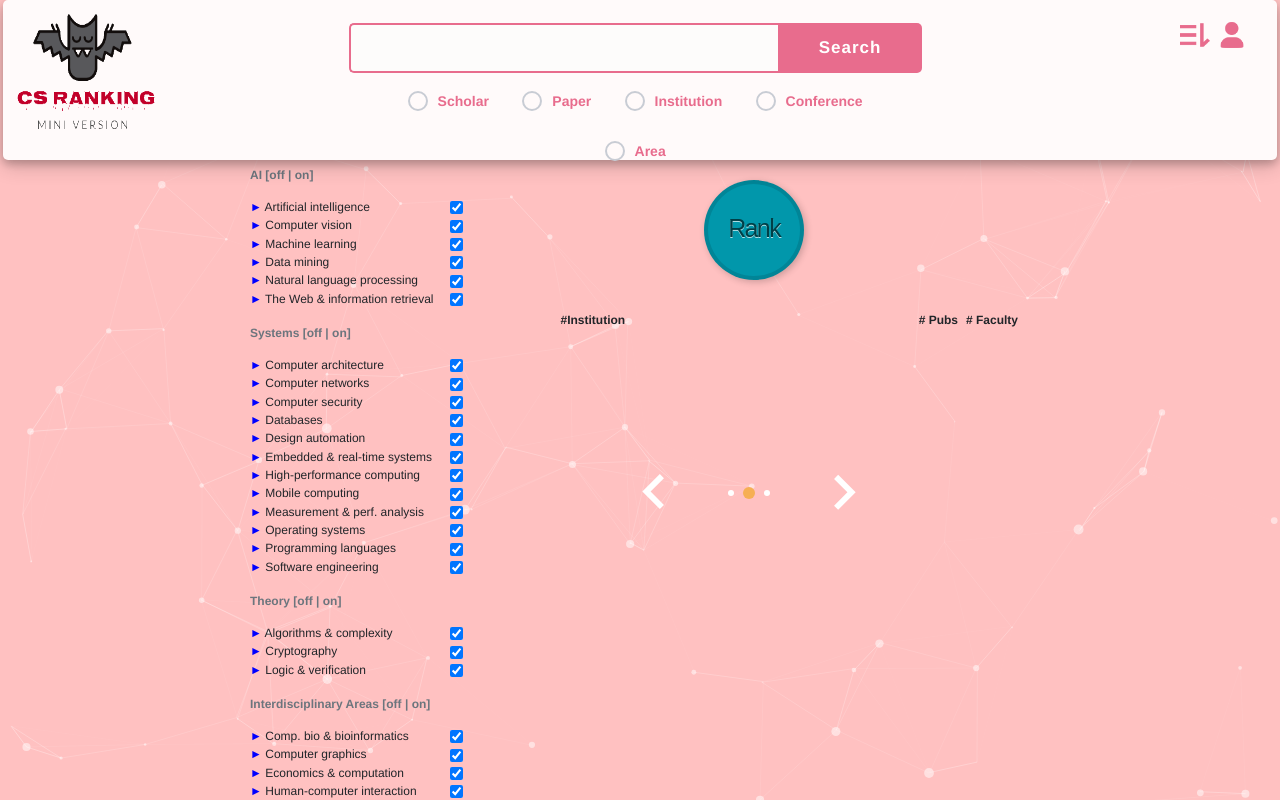
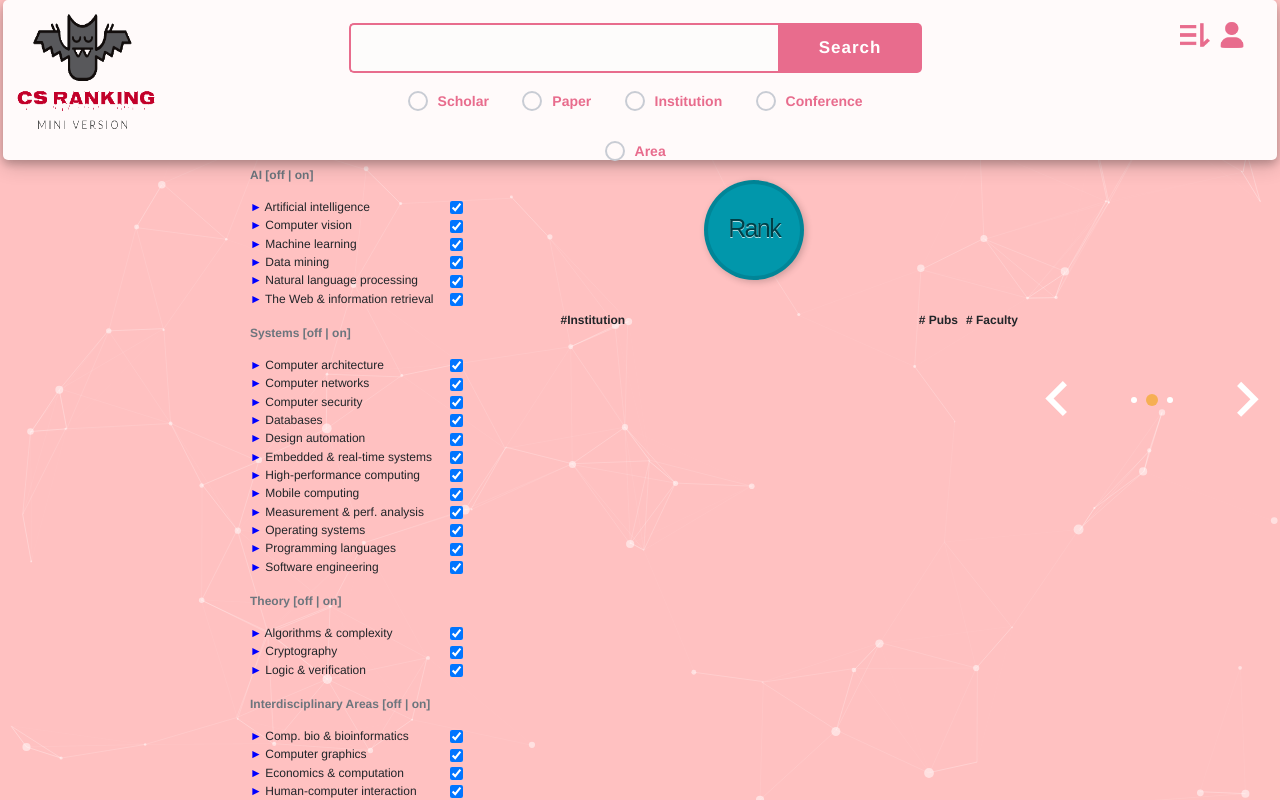
Before and after one commit to Oxer11/Mini-CSRanking, a Django app: page /ranklist in a window 1280 px wide. Run offline with Django 3.2, Linux system fonts and the light colour scheme; data that the repository does not hold is empty; some libraries are stand-ins or nearby versions.

Commit message:
ranklist modified

```diff
--- a/CSRanking/static/new_pagi.css
+++ b/CSRanking/static/new_pagi.css
@@ -1,8 +1,6 @@
 .pagination-wrapper {
   font-size: 0;
-  position: absolute;
   top:50%;
-  left: 50%;
   transform: translate(-50%, -50%);
   text-align: center;
 }
--- a/templates/rank.html
+++ b/templates/rank.html
@@ -53,7 +53,7 @@
     {% load static %}
     <link rel="stylesheet" media="screen" type="text/css" href="{% static 'new_pagi.css' %}">
 
-    <div class="pagination-wrapper" style="position:absolute;left:65%;">
+<div class="pagination-wrapper" style="position:fixed;left:90%;">
   <svg id="pre_page" class="btn btn--prev" height="96" viewBox="0 0 24 24" width="96" xmlns="http://www.w3.org/2000/svg">
     <path d="M15.41 16.09l-4.58-4.59 4.58-4.59L14 5.5l-6 6 6 6z"/>
     <path d="M0-.5h24v24H0z" fill="none"/>
--- a/templates/ranklist.html
+++ b/templates/ranklist.html
@@ -222,7 +222,7 @@
   		<li id="rank_button_li"><a href="#" class="round green">Rank
 			<span class="round">Select Ranking Areas.</span></a></li>
 	</ul>
-	<div id="ranklist">
+	<div id="ranklist" style="display:relative;">
         {% include "rank.html" %}
 	</div>
 </div>
```
